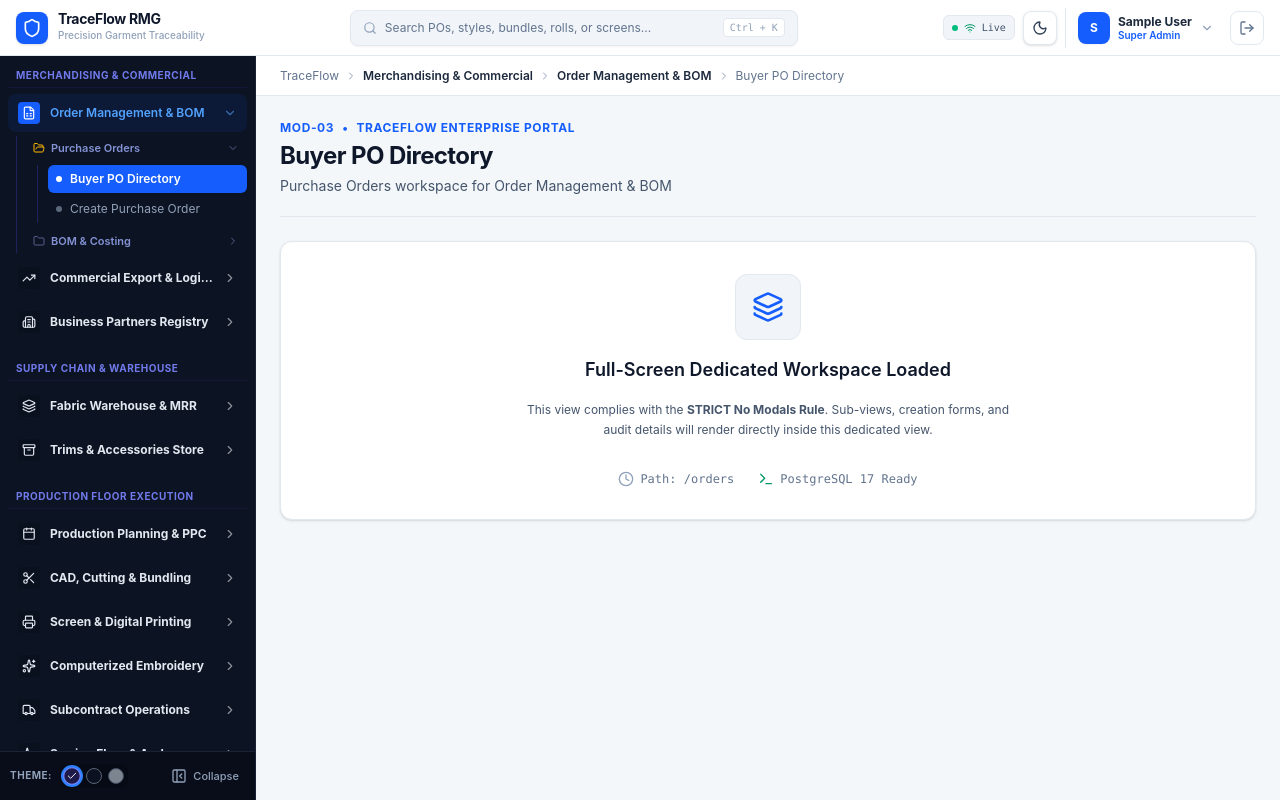
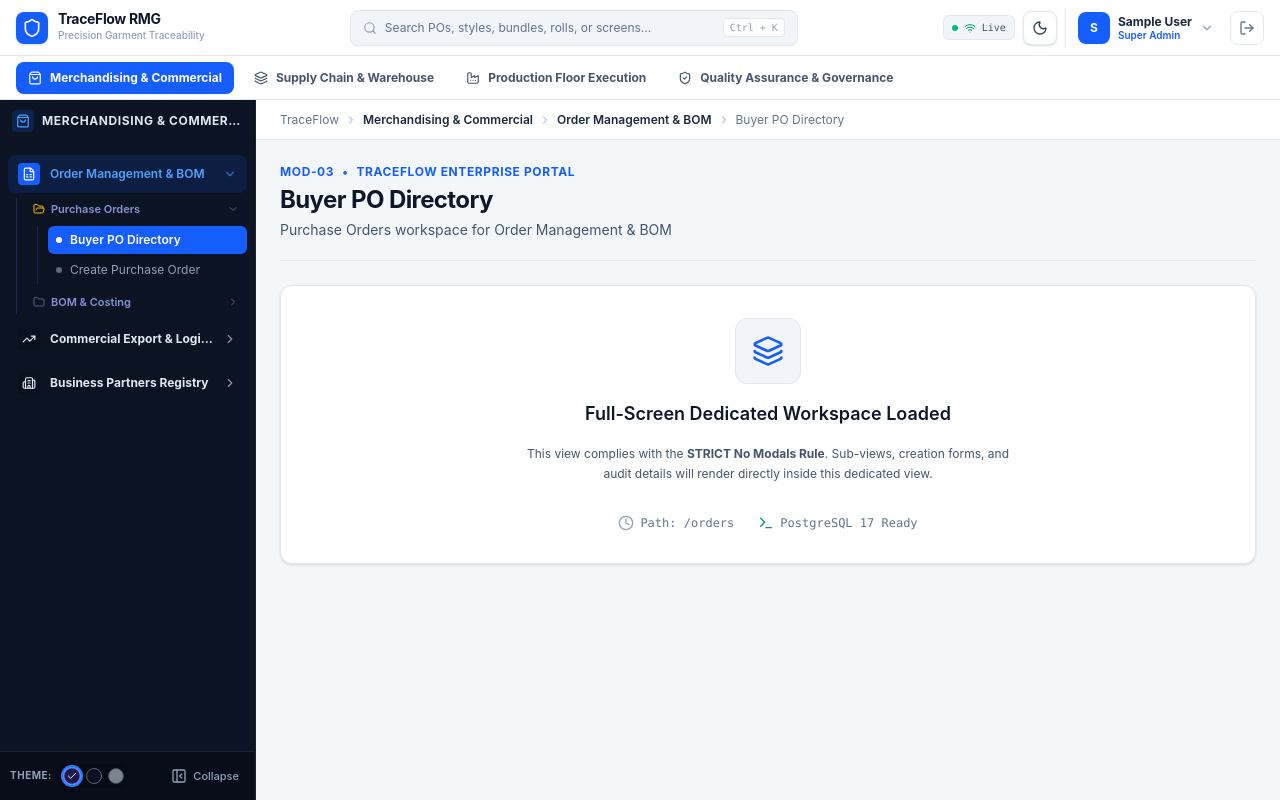
Before and after one commit to techstackbusinessbd/TraceFlow-RMG, a React (Vite) app in the folder frontend/: page /orders in a window 1280 px wide. Built offline with nearby package versions, Linux system fonts and the light colour scheme; sample sign-in values are in the browser's storage.

Commit message:
feat(navigation): implement Two-Tier Enterprise Layout; horizontal module bar under logo and active module child items in sidebar

```diff
--- a/frontend/src/components/layout/AppShell.tsx
+++ b/frontend/src/components/layout/AppShell.tsx
@@ -2,6 +2,9 @@ import React, { useState, useEffect, useMemo } from 'react';
 import { Outlet, useLocation, useNavigate, Link } from 'react-router-dom';
 import {
   Shield,
+  Factory,
+  ShoppingBag,
+  ShieldCheck,
   Archive,
   ChevronDown,
   Search,
@@ -34,7 +37,10 @@ import { useThemeStore } from '../../store/themeStore';
 import { ThemeToggle } from '../common/ThemeToggle';
 import { OmniSearchPalette } from '../common/OmniSearchPalette';
 import { SidebarThemeSelector } from '../common/SidebarThemeSelector';
-import { ENTERPRISE_NAV_SECTIONS } from '../../config/navigationData';
+import {
+  ENTERPRISE_NAV_SECTIONS,
+  type NavSection,
+} from '../../config/navigationData';
 
 export const AppShell: React.FC = () => {
   const location = useLocation();
@@ -65,14 +71,31 @@ export const AppShell: React.FC = () => {
     return () => window.removeEventListener('keydown', handleKeyDown);
   }, []);
 
+  // Determine Active Top-Level Module Section based on current route
+  const activeSection = useMemo<NavSection>(() => {
+    const currentPath = location.pathname;
+    for (const sec of ENTERPRISE_NAV_SECTIONS) {
+      for (const mod of sec.modules) {
+        for (const sub of mod.submodules) {
+          for (const leaf of sub.children) {
+            if (currentPath === leaf.path || (leaf.path !== '/' && currentPath.startsWith(leaf.path))) {
+              return sec;
+            }
+          }
+        }
+      }
+    }
+    // Fallback: Quality & Governance or first section
+    return ENTERPRISE_NAV_SECTIONS.find((s) => s.id === 'quality-governance') || ENTERPRISE_NAV_SECTIONS[0];
+  }, [location.pathname]);
+
   // Auto-expand parent module and submodule for current route
   useEffect(() => {
     const currentPath = location.pathname;
     const newMods: Record<string, boolean> = { ...expandedModules };
     const newSubs: Record<string, boolean> = { ...expandedSubmodules };
 
-    for (const sec of ENTERPRISE_NAV_SECTIONS) {
-      for (const mod of sec.modules) {
+    for (const mod of activeSection.modules) {
       let modHasActiveRoute = false;
       for (const sub of mod.submodules) {
         let subHasActiveRoute = false;
@@ -90,10 +113,9 @@ export const AppShell: React.FC = () => {
         newMods[mod.id] = true;
       }
     }
-    }
     setExpandedModules(newMods);
     setExpandedSubmodules(newSubs);
-  }, [location.pathname]);
+  }, [location.pathname, activeSection]);
 
   const toggleModule = (modId: string) => {
     setExpandedModules((prev) => ({
@@ -117,9 +139,30 @@ export const AppShell: React.FC = () => {
     });
   };
 
+  const handleSectionClick = (sec: NavSection) => {
+    const firstLeaf = sec.modules[0]?.submodules[0]?.children[0];
+    if (firstLeaf) {
+      navigate(firstLeaf.path);
+    }
+  };
+
   const handleSignOut = () => {
     logout();
     navigate('/login', { replace: true });
+  };
+
+  const getSectionIcon = (secId: string, className: string = 'w-4 h-4') => {
+    switch (secId) {
+      case 'merchandising-commercial':
+        return <ShoppingBag className={className} />;
+      case 'supply-chain-warehouse':
+        return <Layers className={className} />;
+      case 'production-execution':
+        return <Factory className={className} />;
+      case 'quality-governance':
+      default:
+        return <ShieldCheck className={className} />;
+    }
   };
 
   const getModuleIcon = (iconName: string, className: string = 'w-4 h-4') => {
@@ -241,7 +284,7 @@ export const AppShell: React.FC = () => {
       <OmniSearchPalette isOpen={isSearchOpen} onClose={() => setIsSearchOpen(false)} />
 
       {/* ─────────────────────────────────────────────────────────────────────────
-          1. TOP NAVIGATION BAR (Spacious & Clean Enterprise Header)
+          1. TOP NAVIGATION BAR (Brand Logo + Omni Search + Profile)
          ───────────────────────────────────────────────────────────────────────── */}
       <header className="h-14 bg-white dark:bg-slate-900 border-b border-slate-200 dark:border-slate-800 px-4 flex items-center justify-between z-30 shrink-0 select-none transition-colors">
         {/* Left: Brand Identity */}
@@ -368,32 +411,61 @@ export const AppShell: React.FC = () => {
       </header>
 
       {/* ─────────────────────────────────────────────────────────────────────────
-          2. MAIN WORKSPACE CONTAINER (Authentic RMG Departmental Flow Sidebar)
+          2. HORIZONTAL MODULE MENU BAR (Directly Below Logo & Header)
+         ───────────────────────────────────────────────────────────────────────── */}
+      <nav className="h-11 bg-white dark:bg-slate-900 border-b border-slate-200 dark:border-slate-800 px-4 flex items-center gap-2 overflow-x-auto shrink-0 z-20 transition-colors">
+        {ENTERPRISE_NAV_SECTIONS.map((sec) => {
+          const isSecActive = sec.id === activeSection.id;
+
+          return (
+            <button
+              key={sec.id}
+              type="button"
+              onClick={() => handleSectionClick(sec)}
+              className={`h-8 px-3 rounded-lg text-xs font-bold transition-all flex items-center gap-2 shrink-0 select-none ${
+                isSecActive
+                  ? 'bg-blue-600 text-white shadow-xs'
+                  : 'text-slate-600 dark:text-slate-400 hover:text-slate-900 dark:hover:text-slate-200 hover:bg-slate-100 dark:hover:bg-slate-800'
+              }`}
+            >
+              <span>{getSectionIcon(sec.id, 'w-3.5 h-3.5')}</span>
+              <span>{sec.title}</span>
+            </button>
+          );
+        })}
+      </nav>
+
+      {/* ─────────────────────────────────────────────────────────────────────────
+          3. MAIN WORKSPACE CONTAINER (Sidebar with Child Items + Content Viewport)
          ───────────────────────────────────────────────────────────────────────── */}
       <div className="flex-1 flex overflow-hidden">
-        {/* Left Sidebar (Customizable Palette, Departmental Sections & Collapsible) */}
+        {/* Left Sidebar (Renders ONLY the active module's child items) */}
         <aside
           className={`${
             isCollapsed ? 'w-16' : 'w-64'
           } ${sidebarStyles.aside} flex flex-col shrink-0 transition-all duration-200 z-20 select-none`}
         >
-          {/* Main Departmental Navigation Sections */}
-          <div className="flex-1 overflow-y-auto px-2 py-3 space-y-5">
-            {ENTERPRISE_NAV_SECTIONS.map((section) => (
-              <div key={section.id} className="space-y-1.5">
-                {/* Department Section Header (Clean Enterprise Divider) */}
+          {/* Active Module Header */}
+          <div className="px-3 py-2.5 border-b border-black/10 dark:border-white/10 flex items-center justify-between">
             {!isCollapsed ? (
-                  <div
-                    className={`px-2 pb-1 text-[10px] font-bold uppercase tracking-wider ${sidebarStyles.sectionHeader}`}
-                  >
-                    {section.title}
+              <div className="flex items-center gap-2 truncate">
+                <span className="p-1 rounded bg-blue-600/20 text-blue-400">
+                  {getSectionIcon(activeSection.id, 'w-3.5 h-3.5')}
+                </span>
+                <span className="text-xs font-bold uppercase tracking-wider truncate text-slate-200 dark:text-slate-100">
+                  {activeSection.title}
+                </span>
               </div>
             ) : (
-                  <div className="w-6 mx-auto my-2 border-b border-white/10 dark:border-white/10" />
+              <div className="w-full flex justify-center text-blue-400 py-1" title={activeSection.title}>
+                {getSectionIcon(activeSection.id, 'w-4 h-4')}
+              </div>
             )}
+          </div>
 
-                {/* Modules in this Department */}
-                {section.modules.map((mod) => {
+          {/* Child Items of Active Module */}
+          <div className="flex-1 overflow-y-auto px-2 py-3 space-y-1.5">
+            {activeSection.modules.map((mod) => {
               const isModExpanded = !!expandedModules[mod.id];
               const isModActive = mod.submodules.some((sub) =>
                 sub.children.some(
@@ -413,7 +485,7 @@ export const AppShell: React.FC = () => {
                       title={`${mod.title} (${mod.code})`}
                       className={`w-full flex items-center justify-between px-2.5 py-2 rounded-lg text-xs font-bold transition-colors ${
                         isModActive
-                              ? 'bg-blue-600/10 text-blue-400 dark:text-blue-300 font-semibold'
+                          ? 'bg-blue-600/15 text-blue-400 dark:text-blue-300 font-semibold'
                           : sidebarStyles.level1Btn
                       }`}
                     >
@@ -557,8 +629,6 @@ export const AppShell: React.FC = () => {
               );
             })}
           </div>
-            ))}
-          </div>
 
           {/* Sidebar Footer: Theme Swatches + Collapse Toggle */}
           <div className={`p-2.5 ${sidebarStyles.footer} flex items-center justify-between`}>
@@ -607,7 +677,7 @@ export const AppShell: React.FC = () => {
             ))}
           </div>
 
-          {/* Child Full-Screen Viewport - PURE INTERNAL SCROLLING - STRICT NO MODALS */}
+          {/* Child Full-Screen Viewport - STRICT NO MODALS */}
           <div className="flex-1 overflow-y-auto p-6">
             <Outlet />
           </div>
```
Lines whose indentation alone changed are shown as unchanged.
